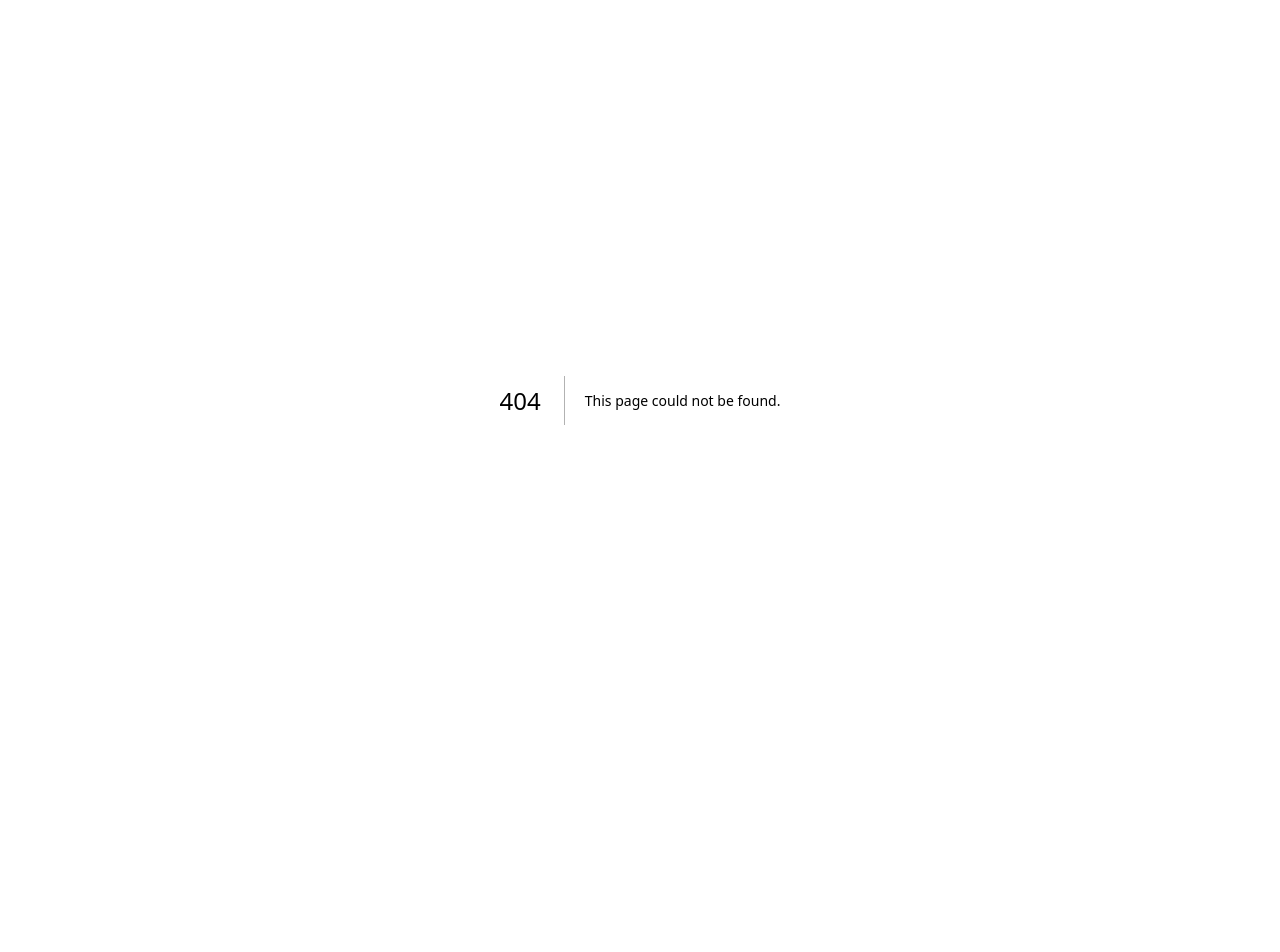
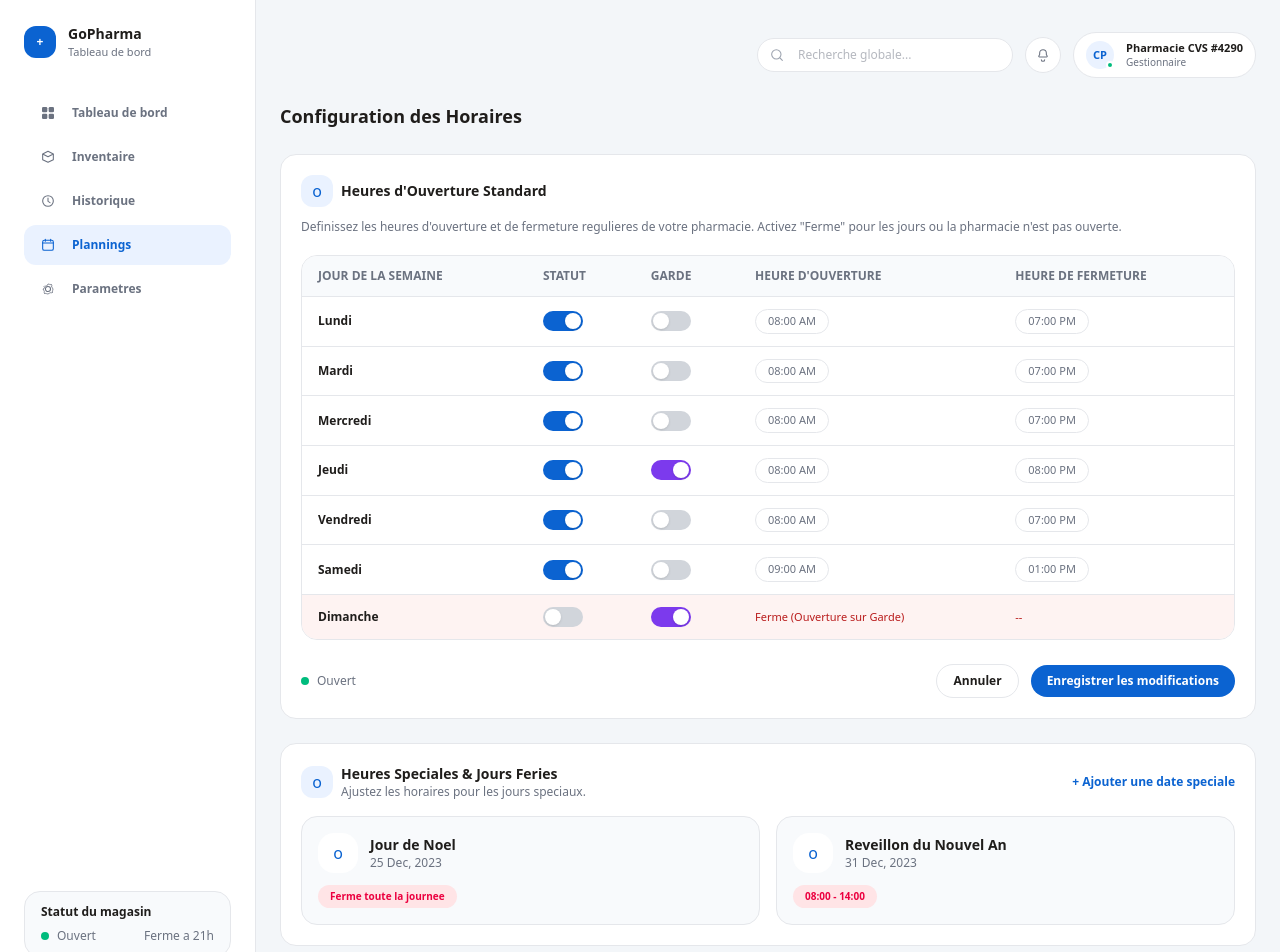
Before and after one commit to ai-embed/gopharma, a Next.js app: page /pharmacy/plannings in a window 1280 px wide. Before the commit this address had no page. Shown: the top 952 px of the page. Before the commit the page ends 800 px from the top, so only its background shows below. Built offline with nearby package versions, Linux system fonts and the light colour scheme.

Commit message:
feat: add pharmacy operating hours page

```diff
--- /dev/null
+++ b/src/app/pharmacy/plannings/page.tsx
@@ -0,0 +1,180 @@
+const weekSchedule = [
+  { day: "Lundi", open: true, garde: false, start: "08:00 AM", end: "07:00 PM" },
+  { day: "Mardi", open: true, garde: false, start: "08:00 AM", end: "07:00 PM" },
+  { day: "Mercredi", open: true, garde: false, start: "08:00 AM", end: "07:00 PM" },
+  { day: "Jeudi", open: true, garde: true, start: "08:00 AM", end: "08:00 PM" },
+  { day: "Vendredi", open: true, garde: false, start: "08:00 AM", end: "07:00 PM" },
+  { day: "Samedi", open: true, garde: false, start: "09:00 AM", end: "01:00 PM" },
+  { day: "Dimanche", open: false, garde: true, start: "", end: "" },
+];
+
+const specialHours = [
+  {
+    title: "Jour de Noel",
+    date: "25 Dec, 2023",
+    status: "Ferme toute la journee",
+  },
+  {
+    title: "Reveillon du Nouvel An",
+    date: "31 Dec, 2023",
+    status: "08:00 - 14:00",
+  },
+];
+
+export default function PharmacyPlanningsPage() {
+  return (
+    <div className="space-y-6">
+      <div>
+        <h1 className="text-lg font-semibold">Configuration des Horaires</h1>
+      </div>
+
+      <div className="rounded-2xl border border-[#E5E7EB] bg-white p-5">
+        <div className="flex items-center gap-2">
+          <span className="flex h-8 w-8 items-center justify-center rounded-xl bg-[#EAF2FF] text-[#0B63D1]">
+            o
+          </span>
+          <h2 className="text-sm font-semibold">Heures d&apos;Ouverture Standard</h2>
+        </div>
+        <p className="mt-3 text-xs text-[#6B7280]">
+          Definissez les heures d&apos;ouverture et de fermeture regulieres de
+          votre pharmacie. Activez &quot;Ferme&quot; pour les jours ou la
+          pharmacie n&apos;est pas ouverte.
+        </p>
+
+        <div className="mt-5 overflow-hidden rounded-2xl border border-[#E5E7EB]">
+          <table className="w-full text-xs">
+            <thead className="bg-[#F8FAFC] text-[#6B7280]">
+              <tr>
+                <th className="px-4 py-3 text-left">JOUR DE LA SEMAINE</th>
+                <th className="px-4 py-3 text-left">STATUT</th>
+                <th className="px-4 py-3 text-left">GARDE</th>
+                <th className="px-4 py-3 text-left">HEURE D&apos;OUVERTURE</th>
+                <th className="px-4 py-3 text-left">HEURE DE FERMETURE</th>
+              </tr>
+            </thead>
+            <tbody>
+              {weekSchedule.map((row) => (
+                <tr
+                  key={row.day}
+                  className={`border-t border-[#E5E7EB] ${
+                    row.day === "Dimanche" ? "bg-[#FEF3F2]" : ""
+                  }`}
+                >
+                  <td className="px-4 py-3 font-semibold">{row.day}</td>
+                  <td className="px-4 py-3">
+                    <div
+                      className={`flex h-5 w-10 items-center rounded-full px-0.5 ${
+                        row.open ? "bg-[#0B63D1]" : "bg-[#D1D5DB]"
+                      }`}
+                    >
+                      <div
+                        className={`h-4 w-4 rounded-full bg-white shadow ${
+                          row.open ? "translate-x-5" : ""
+                        } transition`}
+                      />
+                    </div>
+                  </td>
+                  <td className="px-4 py-3">
+                    <div
+                      className={`flex h-5 w-10 items-center rounded-full px-0.5 ${
+                        row.garde ? "bg-[#7C3AED]" : "bg-[#D1D5DB]"
+                      }`}
+                    >
+                      <div
+                        className={`h-4 w-4 rounded-full bg-white shadow ${
+                          row.garde ? "translate-x-5" : ""
+                        } transition`}
+                      />
+                    </div>
+                  </td>
+                  <td className="px-4 py-3">
+                    {row.open ? (
+                      <span className="inline-flex items-center gap-2 rounded-full border border-[#E5E7EB] bg-white px-3 py-1 text-[11px] text-[#6B7280]">
+                        {row.start}
+                      </span>
+                    ) : (
+                      <span className="text-[11px] text-[#B91C1C]">
+                        Ferme (Ouverture sur Garde)
+                      </span>
+                    )}
+                  </td>
+                  <td className="px-4 py-3">
+                    {row.open ? (
+                      <span className="inline-flex items-center gap-2 rounded-full border border-[#E5E7EB] bg-white px-3 py-1 text-[11px] text-[#6B7280]">
+                        {row.end}
+                      </span>
+                    ) : (
+                      <span className="text-[11px] text-[#B91C1C]">--</span>
+                    )}
+                  </td>
+                </tr>
+              ))}
+            </tbody>
+          </table>
+        </div>
+
+        <div className="mt-6 flex flex-wrap items-center justify-between gap-3">
+          <div className="flex items-center gap-2 text-xs text-[#6B7280]">
+            <span className="inline-flex h-2 w-2 rounded-full bg-emerald-500" />
+            Ouvert
+          </div>
+          <div className="flex items-center gap-3">
+            <button className="rounded-full border border-[#E5E7EB] bg-white px-4 py-2 text-xs font-semibold text-[#1F1D1B]">
+              Annuler
+            </button>
+            <button className="rounded-full bg-[#0B63D1] px-4 py-2 text-xs font-semibold text-white">
+              Enregistrer les modifications
+            </button>
+          </div>
+        </div>
+      </div>
+
+      <div className="rounded-2xl border border-[#E5E7EB] bg-white p-5">
+        <div className="flex flex-wrap items-center justify-between gap-3">
+          <div className="flex items-center gap-2">
+            <span className="flex h-8 w-8 items-center justify-center rounded-xl bg-[#EAF2FF] text-[#0B63D1]">
+              o
+            </span>
+            <div>
+              <h2 className="text-sm font-semibold">
+                Heures Speciales &amp; Jours Feries
+              </h2>
+              <p className="text-xs text-[#6B7280]">
+                Ajustez les horaires pour les jours speciaux.
+              </p>
+            </div>
+          </div>
+          <button className="text-xs font-semibold text-[#0B63D1]">
+            + Ajouter une date speciale
+          </button>
+        </div>
+
+        <div className="mt-4 grid gap-4 md:grid-cols-2">
+          {specialHours.map((item) => (
+            <div
+              key={item.title}
+              className="rounded-2xl border border-[#E5E7EB] bg-[#F8FAFC] p-4"
+            >
+              <div className="flex items-center gap-3">
+                <span className="flex h-10 w-10 items-center justify-center rounded-2xl bg-white text-[#0B63D1]">
+                  o
+                </span>
+                <div>
+                  <p className="text-sm font-semibold">{item.title}</p>
+                  <p className="text-xs text-[#6B7280]">{item.date}</p>
+                </div>
+              </div>
+              <p className="mt-3 inline-flex rounded-full bg-rose-100 px-3 py-1 text-[10px] font-semibold text-rose-600">
+                {item.status}
+              </p>
+            </div>
+          ))}
+        </div>
+      </div>
+
+      <p className="text-center text-[10px] text-[#9CA3AF]">
+        (c) 2023 PharmaFinder Inc. Panneau de Controle Super Admin v2.4.0
+      </p>
+    </div>
+  );
+}
```
Also changed, not shown: 1 other file (tests, documents, lock files or other folders).
